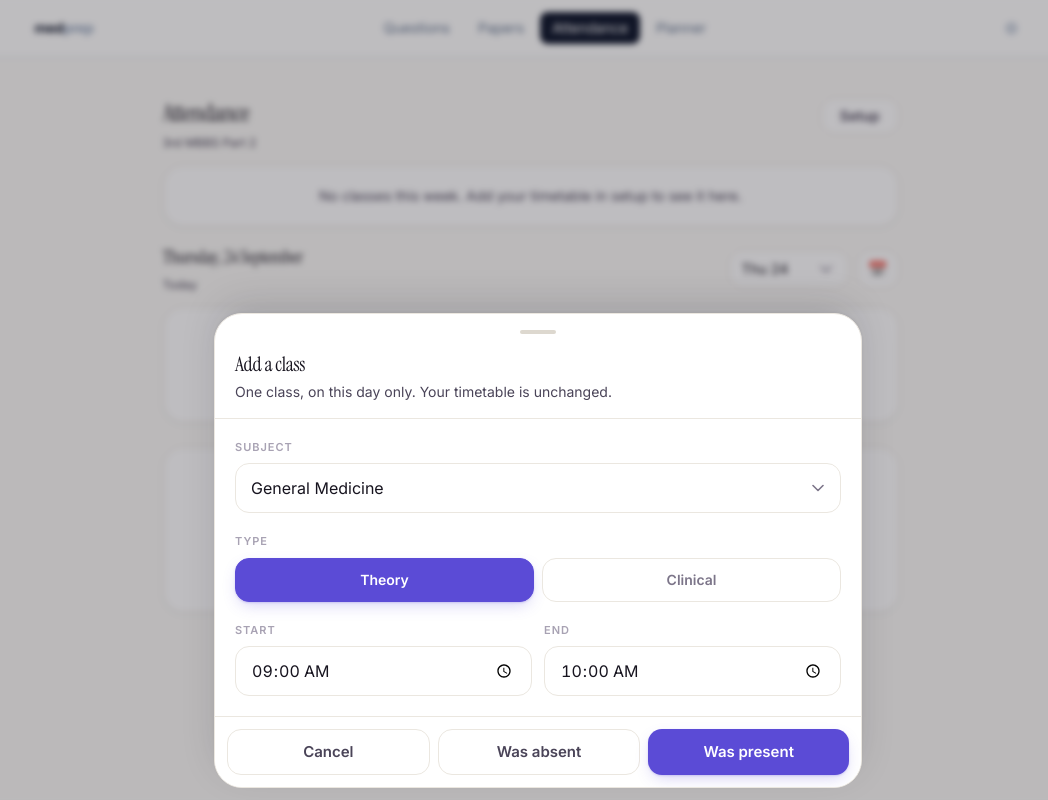
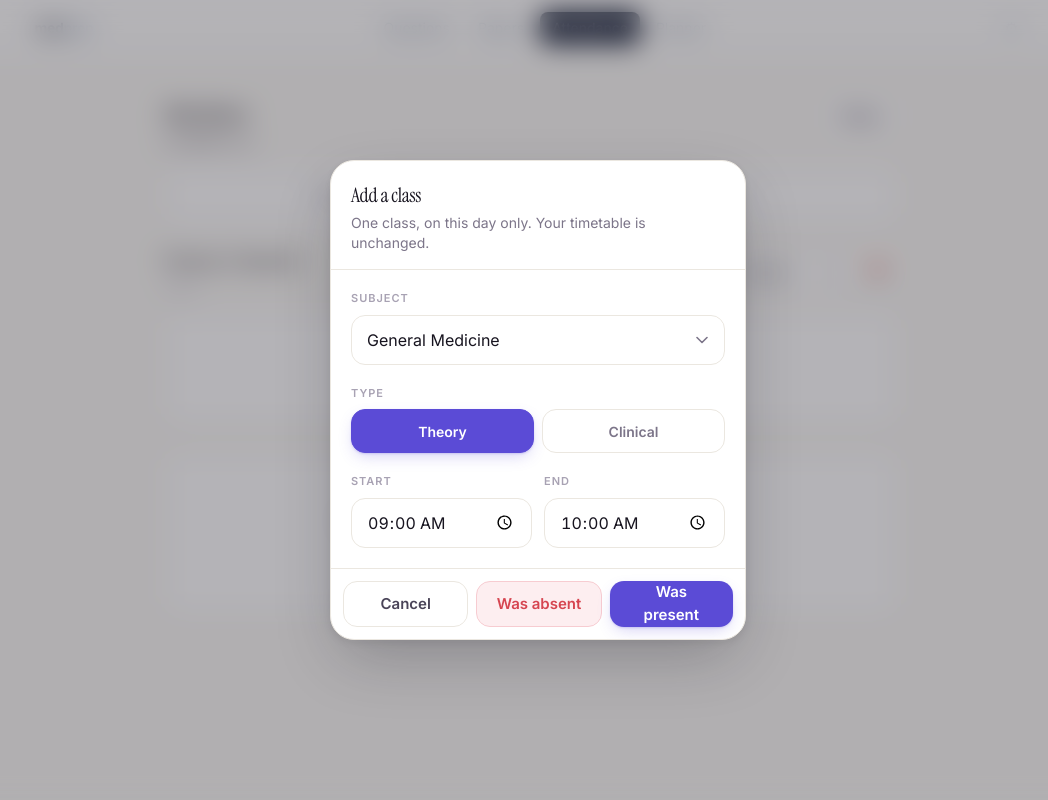
Before and after one commit to Abhidatla203/medprep, a Next.js app: page /attendance in a window 1280 px wide. Both pictures are taken after a click on the button "+ Add one anyway". Shown: the whole page, without its empty margins (102-1150 px from the left). Built offline with nearby package versions, Linux system fonts and the light colour scheme.

Commit message:
MarkList: fix invisible buttons from Tailwind v4 [--var] syntax, colour-code P/A/C

```diff
--- a/app/attendance/components/MarkList.tsx
+++ b/app/attendance/components/MarkList.tsx
@@ -6,16 +6,59 @@
 // The marking section. This is the daily habit — the thing a student opens for
 // ten seconds after their last class and closes again.
 //
-// It sits BELOW the week strip and it is the only place marking happens. The
-// strip above is a read-only preview; making it tappable would have given us
-// two marking surfaces with two sets of edge cases and one shared bug.
+// It sits BELOW the week strip and is the only place marking happens. The strip
+// above is a read-only preview; making it tappable would have given us two
+// marking surfaces, two sets of edge cases, and one shared bug.
 //
-// WHAT IT CONTAINS, top to bottom:
-//   1. Day header      — "Monday, 22 September" + ▾ dropdown + calendar icon
-//   2. Unmarked chip   — the only actionable nag, since the strip is read-only
-//   3. Class rows      — one per session, P / A / C
-//   4. Mark all cancelled — the holiday answer. Six taps becomes one.
-//   5. Quick add       — a class that was not on the timetable
+// ═════════════════════════════════════════════════════════════════════════════
+//  ⚠⚠ THE BUG THIS REVISION FIXES — READ BEFORE WRITING ANY CLASSNAME HERE
+// ═════════════════════════════════════════════════════════════════════════════
+// Tapping "Present" made the button go BLANK. Not unstyled — blank.
+//
+// The cause was this, repeated across every component in the module:
+//
+//     className="bg-[--color-safe] text-white"      ← BROKEN
+//
+// TAILWIND v4 REMOVED THE `[--var]` BRACKET SHORTHAND. In v3 that was already
+// shaky; in v4 `bg-[--color-safe]` produces NO CSS AT ALL. It fails silently —
+// no build warning, no console error, no red squiggle. `text-white` applied
+// perfectly well, so the result was white text on a white button. The mark was
+// saving correctly the whole time; it was simply invisible.
+//
+// THE FIX, and the rule for this entire module:
+//
+//   Every token in @theme ALREADY GENERATES A REAL UTILITY.
+//     --color-safe       → bg-safe, text-safe, border-safe
+//     --color-ink-muted  → text-ink-muted
+//     --color-line       → border-line
+//     --radius-field     → rounded-field
+//
+//   So write `bg-safe`, never `bg-[--color-safe]`. The generated utility cannot
+//   silently fail: if the token does not exist, the class does not exist, and
+//   you notice immediately.
+//
+//   If you ever genuinely need an arbitrary value, the v4 syntax is PARENTHESES
+//   — `bg-(--color-safe)` — not square brackets. But you should not need it
+//   here, because every colour in this app is already a theme token.
+//
+// ⚠ THE SAME BROKEN PATTERN IS STILL PRESENT IN WeekStrip.tsx, RingGrid.tsx AND
+//   page.tsx. Everything there reading `text-[--color-ink-faint]` is currently
+//   rendering as unstyled default text. Those files are next.
+//
+// ═════════════════════════════════════════════════════════════════════════════
+//  ★ COLOUR CODING — THE SECOND FIX
+// ═════════════════════════════════════════════════════════════════════════════
+// The buttons were previously grey until tapped, which made a row of unmarked
+// classes look inert. They now carry their meaning at rest AND when selected:
+//
+//   RESTING            SELECTED
+//   green tint, green text    →  solid green, white text     Present
+//   red tint, red text        →  solid red, white text       Absent
+//   plain grey, small         →  solid grey, struck through   Cancelled
+//
+// The tint is deliberately pale. It says "this button means present" without
+// implying anything has been recorded yet — an unmarked row must still read as
+// unmarked at a glance.
 //
 // ═════════════════════════════════════════════════════════════════════════════
 //  FOUR RULES CARRIED IN FROM THE SPEC
@@ -23,10 +66,9 @@
 //
 //  1. ONE ROW PER SESSION, WHATEVER THE WEIGHT.
 //     A posting counted as 3 classes is ONE row and ONE tap. The weight lives
-//     in the data; the student marks what they did, not what it costs. The
-//     week strip renders the same session as three tiles. Same record, two
-//     renderings — that asymmetry is deliberate and is the whole point of the
-//     multiplier.
+//     in the data; the student marks what they did, not what it costs. The week
+//     strip renders the same session as three tiles. Same record, two
+//     renderings — that asymmetry is the whole point of the multiplier.
 //
 //  2. C IS SMALLER THAN P AND A.
 //     Present and absent are the daily reality. Cancelled is occasional. Equal
@@ -36,7 +78,7 @@
 //  3. NO DEFAULT SELECTION. EVER.
 //     An unmarked row stays visually open. Pre-selecting "present" would be
 //     guessing on the student's behalf about the exact thing the app exists to
-//     record — and a wrong guess here is invisible until debarment.
+//     record — and a wrong guess is invisible until debarment.
 //
 //  4. NO PERCENTAGES IN THIS COMPONENT.
 //     Not one. Standing belongs to the rings. A figure here would be read as a
@@ -104,7 +146,7 @@ function weekStartFor(iso: ISODate): ISODate {
   return addDays(iso, -isoToDayIndex(iso));
 }
 
-/** "Monday, 22 September". Long form — this is the section's anchor. */
+/** "Monday, 22 September" — long form, because this is the section's anchor. */
 function formatDayHeading(iso: ISODate): string {
   const d = new Date(`${iso}T00:00:00`);
   return `${DAY_NAMES[isoToDayIndex(iso)]}, ${d.getDate()} ${d.toLocaleDateString(
@@ -113,20 +155,40 @@ function formatDayHeading(iso: ISODate): string {
   )}`;
 }
 
-/** "9:00 – 10:00". 12-hour, because nobody says "fourteen thirty" out loud. */
+/** "9am – 10am". 12-hour, because nobody says "fourteen thirty" out loud. */
 function formatRange(start: string, end: string): string {
   const fmt = (t: string) => {
     const [h, m] = t.split(':').map(Number);
     const h12 = h % 12 === 0 ? 12 : h % 12;
     const suffix = h < 12 ? 'am' : 'pm';
-    return m === 0 ? `${h12}${suffix}` : `${h12}:${String(m).padStart(2, '0')}${suffix}`;
+    return m === 0
+      ? `${h12}${suffix}`
+      : `${h12}:${String(m).padStart(2, '0')}${suffix}`;
   };
   return `${fmt(start)} – ${fmt(end)}`;
 }
 
 
 // -----------------------------------------------------------------------------
-// SECTION 2 — Component
+// SECTION 2 — Button styling
+//
+// Kept as plain lookup tables rather than inline ternaries so the broken-class
+// bug cannot creep back in unnoticed: every string here is a REAL generated
+// utility, and they are all visible in one place for review.
+// -----------------------------------------------------------------------------
+
+const PRESENT_ON = 'border-safe bg-safe text-white';
+const PRESENT_OFF = 'border-safe-line bg-safe-soft text-safe';
+
+const ABSENT_ON = 'border-critical bg-critical text-white';
+const ABSENT_OFF = 'border-critical-line bg-critical-soft text-critical';
+
+const CANCELLED_ON = 'border-ink-muted bg-ink-muted text-white line-through';
+const CANCELLED_OFF = 'border-line bg-surface text-ink-faint hover:border-line-strong';
+
+
+// -----------------------------------------------------------------------------
+// SECTION 3 — Component
 // -----------------------------------------------------------------------------
 
 export interface MarkListProps {
@@ -175,13 +237,12 @@ export default function MarkList(props: MarkListProps) {
   /**
    * ★ THE HOLIDAY ANSWER.
    *
-   * College shut on Tuesday. Without this, that costs six taps and the app
-   * nags all evening about classes that never ran. One bulk write, one
-   * notification, one undo.
+   * College shut on Tuesday. Without this, that costs six taps and the app nags
+   * all evening about classes that never ran. One bulk write, one undo.
    *
-   * Only offered for days that have already happened — you cannot know a
-   * future day was cancelled, and offering it would invite pre-emptive taps
-   * that quietly shrink the denominator.
+   * Only offered for days that have already happened — you cannot know a future
+   * day was cancelled, and offering it would invite pre-emptive taps that
+   * quietly shrink the denominator.
    */
   const markAllCancelled = () => {
     const updates: Record<string, SessionStatus> = {};
@@ -203,7 +264,7 @@ export default function MarkList(props: MarkListProps) {
     sessions.length > 0 && sessions.every((s) => s.status === 'not-conducted');
 
   return (
-    <section className="mt-4">
+    <section className="mt-5">
       {/* ------------------------------------------------ day header ------- */}
       <div className="mb-3 flex items-center gap-2">
         <div className="min-w-0 flex-1">
@@ -211,12 +272,11 @@ export default function MarkList(props: MarkListProps) {
             {formatDayHeading(selectedDate)}
           </h2>
           {selectedDate === today && (
-            <span className="text-xs text-[--color-ink-faint]">Today</span>
+            <span className="text-xs text-ink-faint">Today</span>
           )}
         </div>
 
         {/* ▾ jump to another day this week */}
-        <div className="relative">
         <select
           aria-label="Jump to day"
           value={selectedDate}
@@ -229,17 +289,16 @@ export default function MarkList(props: MarkListProps) {
             </option>
           ))}
         </select>
-        </div>
 
         {/* 📅 jump to any date.
-            A native date input, deliberately — it is keyboard accessible, it is
-            localised for free, and on mobile it opens the OS picker the student
-            already knows how to use. */}
+            A native date input, deliberately: keyboard accessible, localised
+            for free, and on mobile it opens the OS picker the student already
+            knows how to use. */}
         <button
           type="button"
           aria-label="Jump to date"
           onClick={() => dateInputRef.current?.showPicker?.()}
-          className="btn btn-ghost min-h-[2.375rem] w-[2.625rem] px-0 text-base"
+          className="btn btn-ghost relative min-h-[2.375rem] w-[2.625rem] px-0 text-base"
         >
           <span aria-hidden>📅</span>
           <input
@@ -255,8 +314,8 @@ export default function MarkList(props: MarkListProps) {
 
       {/* --------------------------------------------- unmarked nag -------- */}
       {unmarkedCount > 0 && (
-        <div className="mb-2.5 flex items-center justify-between gap-2 rounded-[--radius-field] border border-[--color-watch-line] bg-[--color-watch-soft] px-3.5 py-2.5">
-          <span className="text-sm text-[--color-watch]">
+        <div className="mb-2.5 rounded-field border border-watch-line bg-watch-soft px-3.5 py-2.5">
+          <span className="text-sm text-watch">
             {unmarkedCount} {unmarkedCount === 1 ? 'class' : 'classes'} not marked
           </span>
         </div>
@@ -265,9 +324,7 @@ export default function MarkList(props: MarkListProps) {
       {/* ------------------------------------------------- class rows ------ */}
       {sessions.length === 0 ? (
         <div className="card p-5 text-center">
-          <p className="text-sm text-[--color-ink-muted]">
-            No classes scheduled.
-          </p>
+          <p className="text-sm text-ink-muted">No classes scheduled.</p>
           <button
             onClick={() => setQuickAddOpen(true)}
             className="btn btn-quiet mt-2 text-sm"
@@ -285,15 +342,15 @@ export default function MarkList(props: MarkListProps) {
 
       {/* ------------------------------------------- day-level actions ----- */}
       {sessions.length > 0 && !isFuture && (
-        <div className="mt-2.5 flex gap-2">
+        <div className="mt-2.5">
           {allCancelled ? (
-            <button onClick={clearDay} className="btn btn-quiet flex-1 text-sm">
+            <button onClick={clearDay} className="btn btn-quiet w-full text-sm">
               Undo — unmark this day
             </button>
           ) : (
             <button
               onClick={markAllCancelled}
-              className="btn btn-quiet flex-1 text-sm"
+              className="btn btn-quiet w-full text-sm"
             >
               Mark all cancelled
             </button>
@@ -305,7 +362,7 @@ export default function MarkList(props: MarkListProps) {
       {sessions.length > 0 && (
         <button
           onClick={() => setQuickAddOpen(true)}
-          className="btn btn-ghost mt-2.5 w-full border-dashed text-sm"
+          className="btn btn-ghost mt-2 w-full border-dashed text-sm"
         >
           + Class not on my timetable
         </button>
@@ -323,11 +380,11 @@ export default function MarkList(props: MarkListProps) {
 
 
 // -----------------------------------------------------------------------------
-// SECTION 3 — One class row
+// SECTION 4 — One class row
 //
 // ⚠ Tapping the SAME button again unmarks. No separate clear control, no long
-//   press, no confirmation. Mis-taps are frequent and the cost of an undiscovered
-//   wrong mark is high, so undo has to be the most obvious gesture available.
+//   press, no confirmation. Mis-taps are frequent and an undiscovered wrong
+//   mark is expensive, so undo has to be the most obvious gesture available.
 // -----------------------------------------------------------------------------
 
 function MarkRow(props: { session: Session; isFuture: boolean }) {
@@ -337,18 +394,14 @@ function MarkRow(props: { session: Session; isFuture: boolean }) {
     setMark(session.id, session.status === status ? 'unmarked' : status);
 
   const weight = Math.max(1, Math.round(session.weight));
+  const isCancelled = session.status === 'not-conducted';
 
   return (
-    <div
-      className={`card p-3 ${
-        session.status === 'not-conducted' ? 'opacity-60' : ''
-      }`}
-    >
-      <div className="flex items-start justify-between gap-3">
-        <div className="min-w-0 flex-1">
+    <div className={`card p-3 ${isCancelled ? 'opacity-65' : ''}`}>
+      <div className="min-w-0">
         <p
-            className={`truncate text-sm font-semibold text-[--color-ink] ${
-              session.status === 'not-conducted' ? 'line-through' : ''
+          className={`truncate text-sm font-semibold text-ink ${
+            isCancelled ? 'line-through' : ''
           }`}
         >
           {session.subjectName}
@@ -358,15 +411,15 @@ function MarkRow(props: { session: Session; isFuture: boolean }) {
           <span className="chip chip-neutral">
             {CATEGORY_LABEL[session.category]}
           </span>
-            <span className="text-xs text-[--color-ink-muted]">
+          <span className="text-xs text-ink-muted">
             {formatRange(session.start, session.end)}
           </span>
 
           {/*
             ★ Shown ONLY when weight > 1.
-              Without it, one tap moves the total by three and the student has
-              no idea why. With it, the multiplier is self-explanatory at the
-              exact moment it matters.
+            Without it, one tap moves the total by three and the student has no
+            idea why. With it, the multiplier explains itself at the exact
+            moment it matters.
           */}
           {weight > 1 && (
             <span className="chip chip-brand">counts as {weight}</span>
@@ -377,21 +430,18 @@ function MarkRow(props: { session: Session; isFuture: boolean }) {
           )}
         </div>
       </div>
-      </div>
 
       {/* ---- P / A / C ----
-          P and A are full size and equal. C is deliberately smaller and quieter:
-          it is the occasional case, and it is the one button that removes a
+          P and A are full size and equal. C is deliberately smaller and
+          quieter: it is the occasional case, and the one button that removes a
           class from the denominator. */}
-      <div className="mt-2.5 flex items-center gap-2">
+      <div className="mt-3 flex items-stretch gap-2">
         <button
           type="button"
           onClick={() => mark('present')}
           aria-pressed={session.status === 'present'}
           className={`seg ${
-            session.status === 'present'
-              ? 'border-[--color-safe] bg-[--color-safe] text-white'
-              : ''
+            session.status === 'present' ? PRESENT_ON : PRESENT_OFF
           }`}
         >
           Present
@@ -402,9 +452,7 @@ function MarkRow(props: { session: Session; isFuture: boolean }) {
           onClick={() => mark('absent')}
           aria-pressed={session.status === 'absent'}
           className={`seg ${
-            session.status === 'absent'
-              ? 'border-[--color-critical] bg-[--color-critical] text-white'
-              : ''
+            session.status === 'absent' ? ABSENT_ON : ABSENT_OFF
           }`}
         >
           Absent
@@ -413,22 +461,18 @@ function MarkRow(props: { session: Session; isFuture: boolean }) {
         <button
           type="button"
           onClick={() => mark('not-conducted')}
-          aria-pressed={session.status === 'not-conducted'}
-          aria-label="Cancelled"
+          aria-pressed={isCancelled}
           title="Class was cancelled — counts as 0 of 0"
-          className={`shrink-0 rounded-[--radius-field] border px-3 text-xs font-medium transition-colors ${
-            session.status === 'not-conducted'
-              ? 'border-[--color-ink-muted] bg-[--color-ink-muted] text-white'
-              : 'border-[--color-line] text-[--color-ink-faint] hover:border-[--color-line-strong]'
+          className={`min-h-[2.75rem] shrink-0 rounded-field border px-3 text-xs font-medium transition-colors ${
+            isCancelled ? CANCELLED_ON : CANCELLED_OFF
           }`}
-          style={{ minHeight: '2.75rem' }}
         >
           Cancelled
         </button>
       </div>
 
       {isFuture && session.status === 'unmarked' && (
-        <p className="mt-1.5 text-center text-[0.6875rem] text-[--color-ink-faint]">
+        <p className="mt-2 text-center text-[0.6875rem] text-ink-faint">
           Hasn&apos;t happened yet — mark it after the class
         </p>
       )}
@@ -438,7 +482,7 @@ function MarkRow(props: { session: Session; isFuture: boolean }) {
 
 
 // -----------------------------------------------------------------------------
-// SECTION 4 — Quick add
+// SECTION 5 — Quick add
 //
 // For a class that was not on the timetable: a guest lecture, a surprise
 // tutorial, a rescheduled practical.
@@ -446,7 +490,7 @@ function MarkRow(props: { session: Session; isFuture: boolean }) {
 // DELIBERATELY NARROW:
 //   • subject → type → present or absent → done
 //   • NO cancelled option. A class that did not happen and was never scheduled
-//     is not an event; recording it as 0/0 is recording nothing.
+//     is not an event; recording it as 0/0 records nothing.
 //   • NO timetable edit. This adds ONE class on ONE day. Anything recurring
 //     belongs in setup, where it can be reviewed and removed.
 //
@@ -474,17 +518,20 @@ function QuickAddSheet(props: { date: ISODate; onClose: () => void }) {
   const [end, setEnd] = useState('10:00');
   const [error, setError] = useState<string | null>(null);
 
+  // Escape closes, and the page behind is locked while the sheet is open.
   useEffect(() => {
     const onKey = (e: KeyboardEvent) => e.key === 'Escape' && onClose();
     window.addEventListener('keydown', onKey);
-    return () => window.removeEventListener('keydown', onKey);
+    document.body.setAttribute('data-modal-open', 'true');
+    return () => {
+      window.removeEventListener('keydown', onKey);
+      document.body.removeAttribute('data-modal-open');
+    };
   }, [onClose]);
 
   const cats = useMemo(
     () =>
-      subjectId
-        ? categoriesForSubject(subjectId)
-        : (['theory'] as ClassCategory[]),
+      subjectId ? categoriesForSubject(subjectId) : (['theory'] as ClassCategory[]),
     [subjectId],
   );
 
@@ -518,26 +565,29 @@ function QuickAddSheet(props: { date: ISODate; onClose: () => void }) {
     });
 
     // The session id is a pure function of the extra's id, the date and the
-    // category — so we can mark it immediately, without waiting for a
-    // regeneration round-trip.
+    // category — so we can mark it immediately, with no regeneration round-trip.
     setMark(extraSessionId(extra.id, date, category), status);
     onClose();
   };
 
   return (
-    <div className="fixed inset-0 z-50 flex items-end justify-center">
-      <div className="sheet-scrim" onClick={onClose} aria-hidden />
-      <div className="relative z-10 w-full max-w-2xl px-3 pb-3">
-        <div className="sheet">
-          <div className="sheet-head px-5 pb-4 pt-4">
-            <div className="sheet-grip mb-4" aria-hidden />
+    <div
+      className="modal-layer items-end sm:items-center"
+      role="dialog"
+      aria-modal="true"
+      aria-label="Add a class"
+    >
+      <div className="modal-scrim" onClick={onClose} aria-hidden />
+
+      <div className="modal-card">
+        <div className="modal-head border-b border-line px-5 pb-4 pt-5">
           <p className="display text-xl">Add a class</p>
-            <p className="mt-1 text-sm text-[--color-ink-muted]">
+          <p className="mt-1 text-sm text-ink-muted">
             One class, on this day only. Your timetable is unchanged.
           </p>
         </div>
 
-          <div className="sheet-body space-y-5 px-5 py-5">
+        <div className="modal-body space-y-5 px-5 py-5">
           <div>
             <span className="eyebrow mb-2 block">Subject</span>
             <select
@@ -592,34 +642,30 @@ function QuickAddSheet(props: { date: ISODate; onClose: () => void }) {
           </div>
 
           {error && (
-              <p className="rounded-[--radius-field] border border-[--color-critical-line] bg-[--color-critical-soft] px-4 py-3 text-sm text-[--color-critical]">
+            <p className="rounded-field border border-critical-line bg-critical-soft px-4 py-3 text-sm text-critical">
               {error}
             </p>
           )}
         </div>
 
-          {/* Save and mark in one action. There is no "add unmarked" — if you
-              are adding a class that was not on your timetable, you were there
-              or you were not, and you know which. */}
-          <div className="sheet-foot flex gap-2 p-3">
+        {/* Save and mark in one action. There is no "add unmarked" — if you are
+            adding a class that was not on your timetable, you were there or you
+            were not, and you know which. */}
+        <div className="flex shrink-0 gap-2 border-t border-line p-3">
           <button onClick={onClose} className="btn btn-ghost flex-1">
             Cancel
           </button>
           <button
             onClick={() => save('absent')}
-              className="btn btn-ghost flex-1 border-[--color-critical-line] text-[--color-critical]"
+            className="btn flex-1 border border-critical-line bg-critical-soft text-critical"
           >
             Was absent
           </button>
-            <button
-              onClick={() => save('present')}
-              className="btn btn-primary flex-1"
-            >
+          <button onClick={() => save('present')} className="btn btn-primary flex-1">
             Was present
           </button>
         </div>
       </div>
     </div>
-    </div>
   );
 }
```
Also changed, not shown: 1 other file (tests, documents, lock files or other folders). Lines whose indentation alone changed are shown as unchanged.
